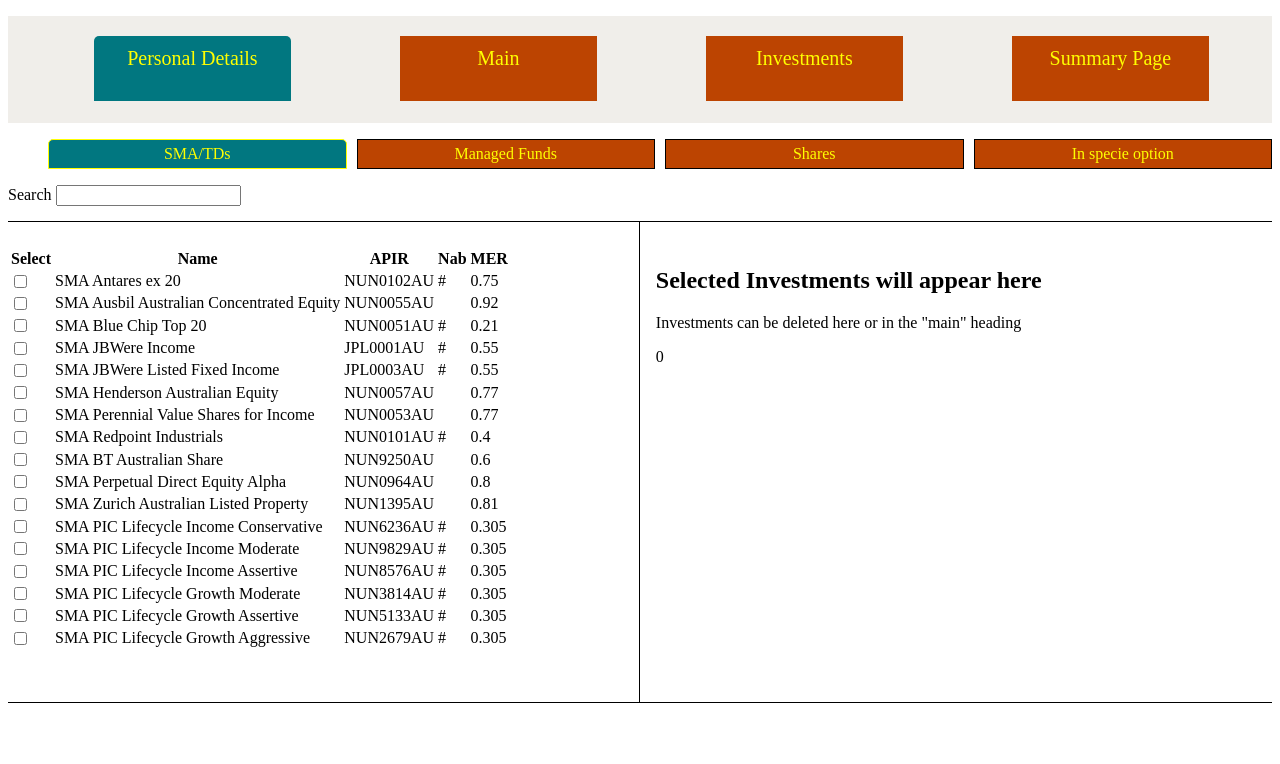
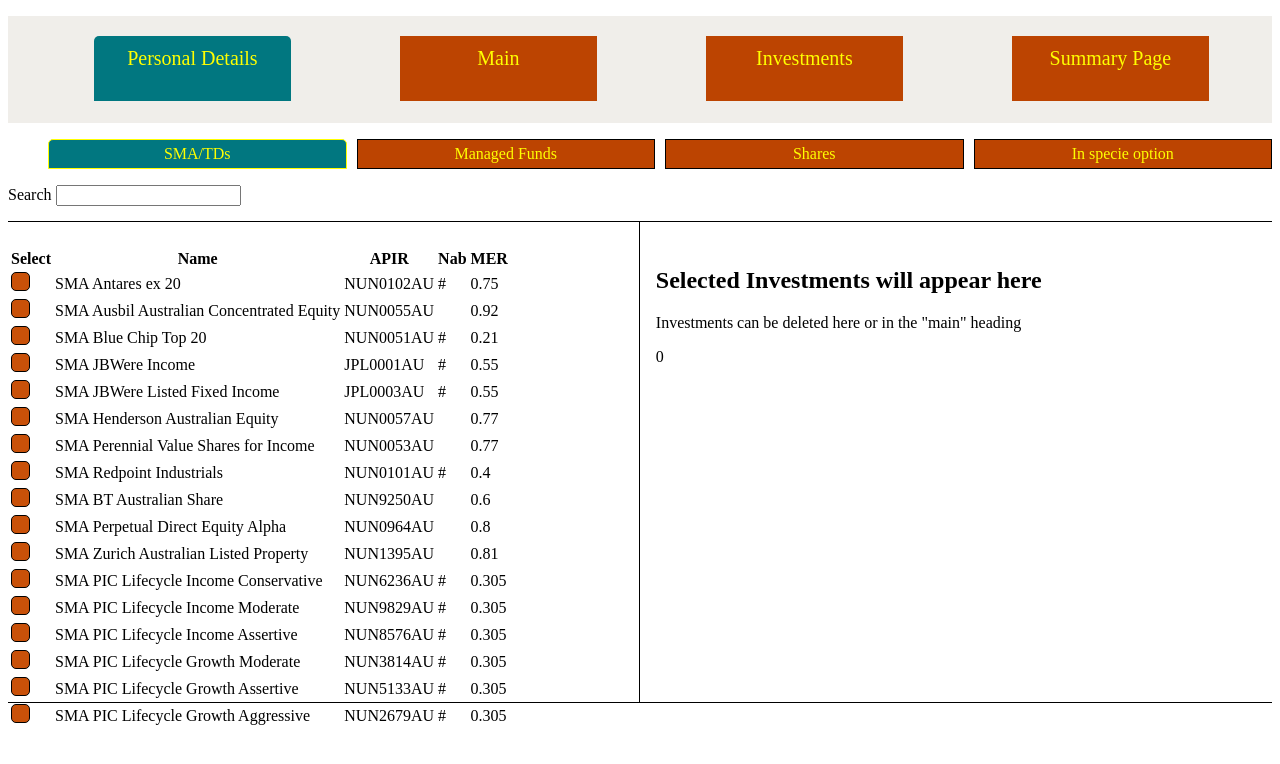
Before and after one commit to ichater/Fee-Calculator-React, a React (Create React App) app: page / in a window 1280 px wide. Shown: the top 764 px of the page. Built offline with nearby package versions, Linux system fonts and the light colour scheme.

Commit message:
checkboxes styled

```diff
--- a/src/CSS/Checkbox.css
+++ b/src/CSS/Checkbox.css
@@ -1,6 +1,36 @@
 input[type="checkbox"] {
-  display: block;
-  margin: 0.2em;
+  display: none;
+}
+
+.Mlc-checkbox-container {
+  display: inline-block;
   cursor: pointer;
-  padding: 0.2em;
 }
+
+.Mlc-checkbox-container:hover .checkMark {
+  background-color: rosybrown;
+}
+
+.checkMark {
+  display: inline-block;
+  width: 17px;
+  height: 17px;
+  border-radius: 5px;
+  background-color: #c95109;
+  border: 1px solid black;
+}
+
+.Mlc-checkbox-container input:checked + .checkMark {
+  background-color: #017780;
+  border: 1px solid yellow;
+}
+
+.Mlc-checkbox-container input:checked + .checkMark:after {
+  content: "";
+  position: absolute;
+  height: 5px;
+  width: 10px;
+  border-left: 2px solid yellow;
+  border-bottom: 2px solid yellow;
+  transform: translate(20%, 50%) rotate(-45deg);
+}
--- a/src/Components/InvestmentLists/FundDisplay.js
+++ b/src/Components/InvestmentLists/FundDisplay.js
@@ -56,7 +56,7 @@ const FundDisplay = () => {
                 return (
                   <tr key={fund.id}>
                     <td>
-                      <label>
+                      <label className="Mlc-checkbox-container">
                         <input
                           onChange={e => {
                             let checked = e.target.checked;
@@ -75,6 +75,7 @@ const FundDisplay = () => {
                             .map(checkedFund => checkedFund.id)
                             .includes(fund.id)}
                         />
+                        <span className="checkMark"></span>
                       </label>
                     </td>
                     <td>{fund.FundName} </td>
--- a/src/Components/InvestmentLists/InSpecie/InspecieDisplay.js
+++ b/src/Components/InvestmentLists/InSpecie/InspecieDisplay.js
@@ -30,6 +30,7 @@ const InspecieDisplay = ({ inSpecieMFs, inSpecieShares }) => {
               return (
                 <tr key={fund.id}>
                   <td>
+                    <label className="Mlc-checkbox-container">
                       <input
                         onChange={e => {
                           let checked = e.target.checked;
@@ -48,6 +49,8 @@ const InspecieDisplay = ({ inSpecieMFs, inSpecieShares }) => {
                           .map(checkedFund => checkedFund.id)
                           .includes(fund.id)}
                       />
+                      <span className="checkMark"></span>
+                    </label>
                   </td>
                   <td>{fund.FundName}</td>
                   <td>{fund.APIR}</td>
@@ -81,6 +84,7 @@ const InspecieDisplay = ({ inSpecieMFs, inSpecieShares }) => {
               return (
                 <tr key={share.id}>
                   <td>
+                    <label className="Mlc-checkbox-container">
                       <input
                         onChange={e => {
                           let checked = e.target.checked;
@@ -95,8 +99,12 @@ const InspecieDisplay = ({ inSpecieMFs, inSpecieShares }) => {
                           }
                         }}
                         type="checkbox"
-                      checked={checkedShares.map(i => i.id).includes(share.id)}
-                    />
+                        checked={checkedShares
+                          .map(i => i.id)
+                          .includes(share.id)}
+                      />{" "}
+                      <span className="checkMark"></span>
+                    </label>
                   </td>
 
                   <td>{share.ASXcode}</td>
--- a/src/Components/InvestmentLists/SMADisplay.js
+++ b/src/Components/InvestmentLists/SMADisplay.js
@@ -52,7 +52,7 @@ const SMAdisplay = () => {
                 return (
                   <tr key={investment.id}>
                     <td>
-                      <label>
+                      <label className="Mlc-checkbox-container">
                         <input
                           onChange={e => {
                             let checked = e.target.checked;
@@ -73,6 +73,7 @@ const SMAdisplay = () => {
                             .map(checkedInvestment => checkedInvestment.id)
                             .includes(investment.id)}
                         />
+                        <span className="checkMark"></span>
                       </label>
                     </td>
                     <td>{investment.Name}</td>
--- a/src/Components/InvestmentLists/ShareDisplay.js
+++ b/src/Components/InvestmentLists/ShareDisplay.js
@@ -49,6 +49,7 @@ const ShareDisplay = () => {
               return (
                 <tr>
                   <td>
+                    <label className="Mlc-checkbox-container">
                       <input
                         onChange={e => {
                           let checked = e.target.checked;
@@ -68,6 +69,8 @@ const ShareDisplay = () => {
                           .map(i => i.id)
                           .includes(investment1.id)}
                       />
+                      <span className="checkMark"></span>
+                    </label>
                   </td>
                   <td>{investment1.ASXcode}</td>
                   <td>{investment1.ListedInvestmentName}</td>
```
Lines whose indentation alone changed are shown as unchanged.
